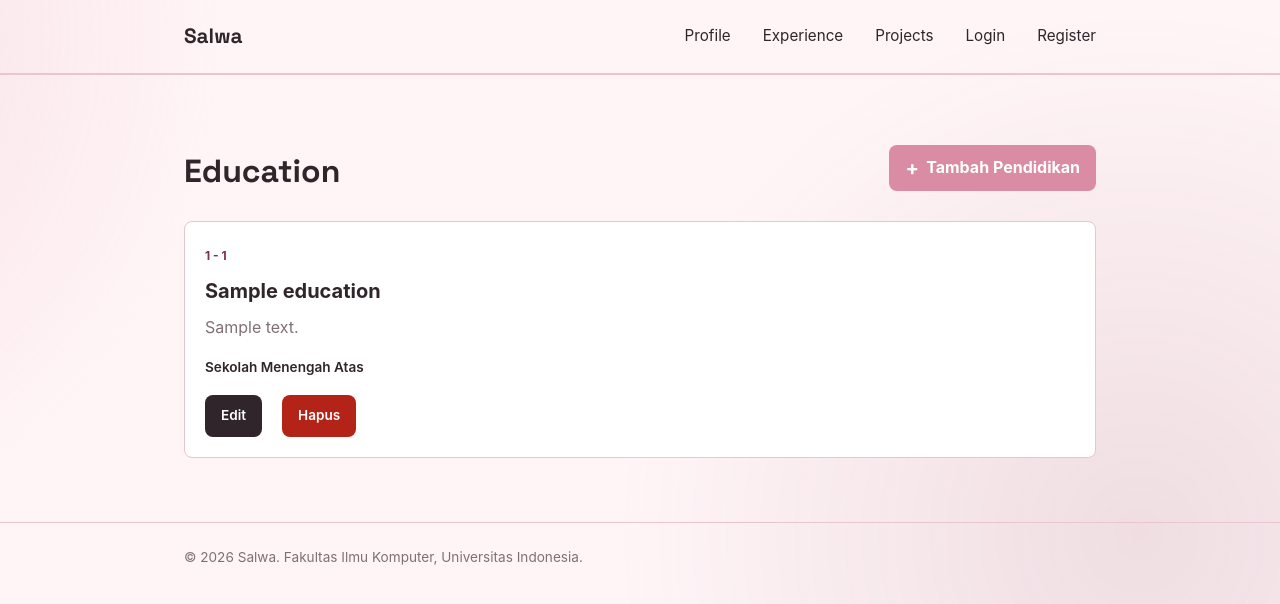
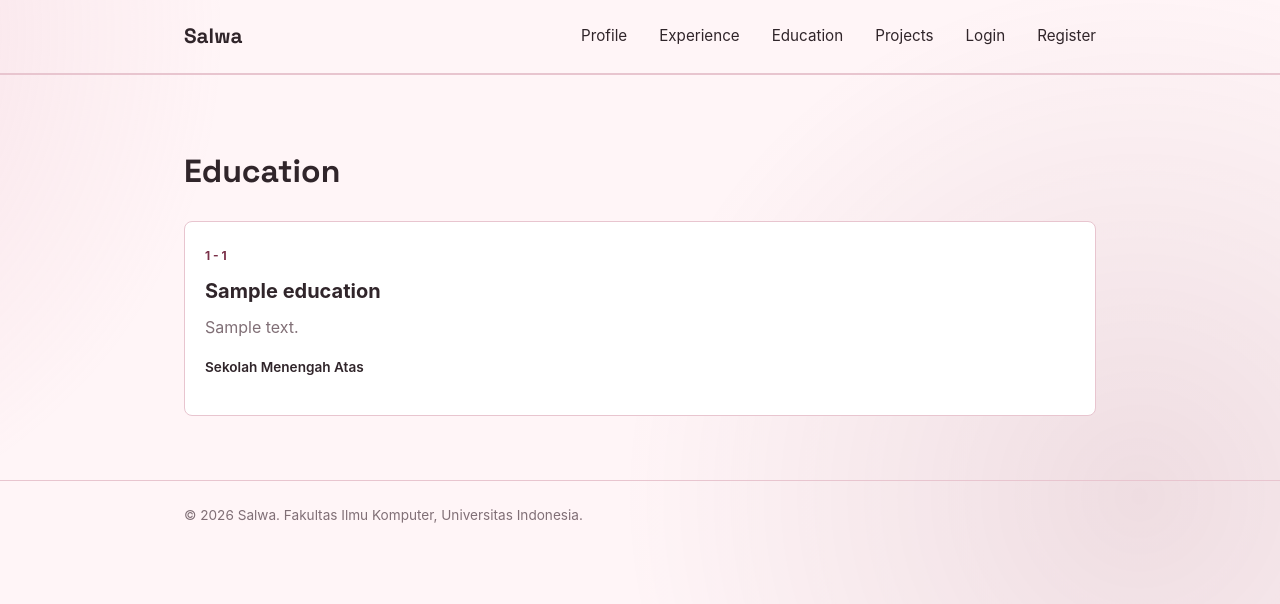
Before and after one commit to salfizaa18/myportofolio, a Django app: page /education/ in a window 1280 px wide. Shown: the top 604 px of the page. Run offline with Django 5.2, Linux system fonts and the light colour scheme; tables that the repository leaves empty hold one stand-in row (values such as "Sample post").

Commit message:
Shows education buttons based on user role

```diff
--- a/main/views.py
+++ b/main/views.py
@@ -98,9 +98,14 @@ def get_education_json(request):
 
 def show_education(request):
     json_response = get_education_json(request)
+    is_editor = request.user.groups.filter(name="Editor").exists()
     education_entries = serializers.deserialize("json", json_response.content.decode("utf-8"))
     education_list = [entry.object for entry in education_entries]
-    context = {"name": "Salwa", "education_list": education_list}
+    context = {
+        "name": "Salwa",
+        "education_list": education_list,
+        "is_editor": is_editor
+    }
     return render(request, "education.html", context)
 
 @login_required(login_url="/login/")
--- a/templates/base.html
+++ b/templates/base.html
@@ -18,6 +18,7 @@
             <nav>
                 <a href="{% url 'main:show_main' %}">Profile</a>
                 <a href="{% url 'main:show_experience' %}">Experience</a>
+                <a href="{% url 'main:show_education' %}">Education</a>
                 <a href="{% url 'main:show_projects' %}">Projects</a>
                 {% if user.is_authenticated %}
                     <span class="nav-user">{{ user.username }}</span>
--- a/templates/education.html
+++ b/templates/education.html
@@ -8,9 +8,11 @@
             <div class="container">
                 <div class="project-header">
                     <h1>Education</h1>
-                    <a href="{% url 'main:create_education' %}" class="button project-add-button">
-                        <span aria-hidden="true">+</span> Tambah Pendidikan
-                    </a>
+                    {% if user.is_superuser %}
+                        <a href="{% url 'main:create_education' %}" class="button project-add-button">
+                            <span aria-hidden="true">+</span> Tambah Pendidikan
+                        </a>
+                    {% endif %}
                 </div>
                 <div class="education-list">
                     {% for education in education_list %}
@@ -32,8 +34,15 @@
                             </p>
                             <div class="project-card-actions">
                                 <div class="project-actions">
-                                    <a href="{% url 'main:update_education' education.id %}" class="button button-secondary">Edit</a>
-                                    {% include "components/education_delete_modal.html" with education=education %}
+                                    {% if user.is_authenticated %}
+                                        {% include "components/education_star.html" with education=education %}
+                                    {% endif %}
+                                    {% if user.is_superuser or is_editor %}
+                                        <a href="{% url 'main:update_education' education.id %}" class="button button-secondary">Edit</a>
+                                    {% endif %}
+                                    {% if user.is_superuser %}
+                                        {% include "components/education_delete_modal.html" with education=education %}
+                                    {% endif %}
                                 </div>
                             </div>
                         </article>
```
Also changed, not shown: main/migrations/0008_education_starred_by.py (added).
